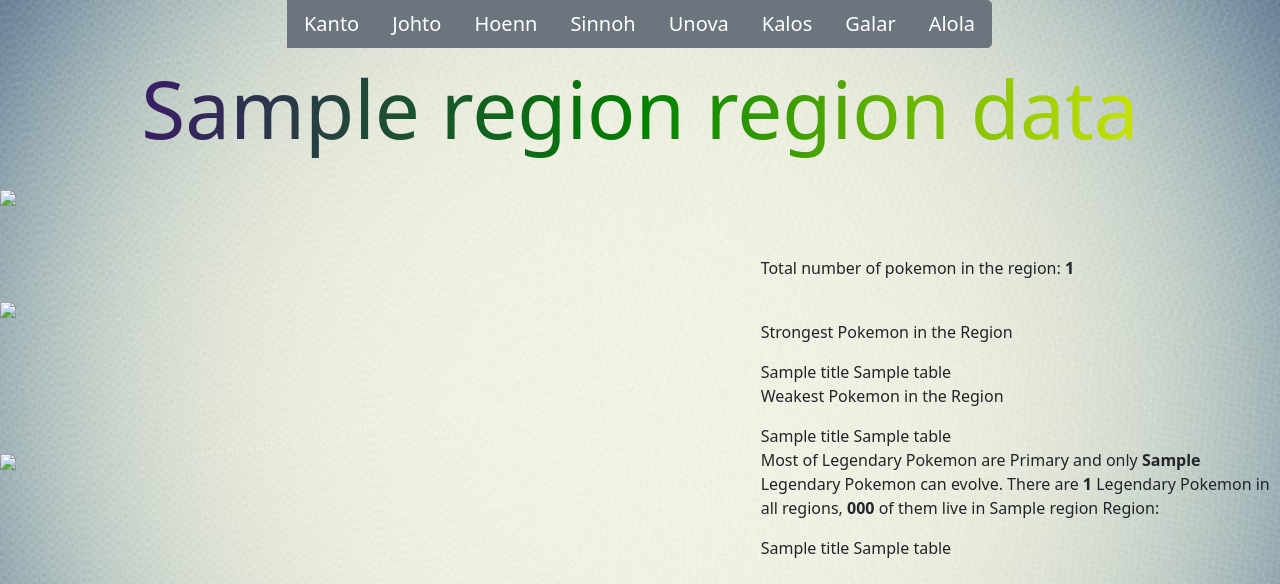
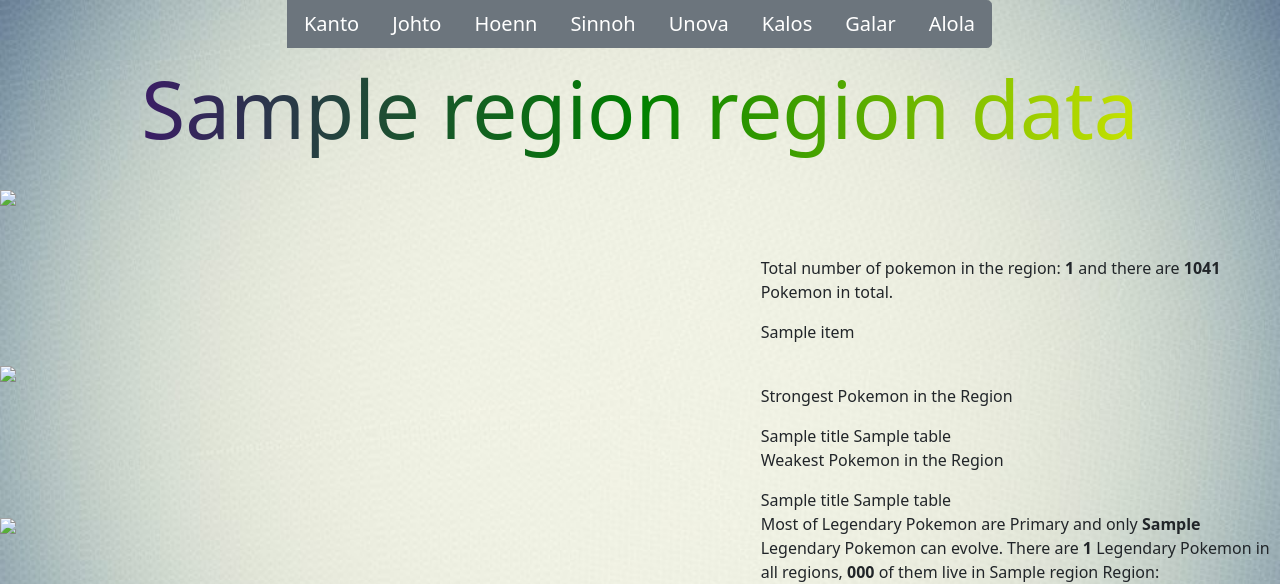
Before and after one commit to wwlodar/PokemonAnalysis, a Flask app: template app/templates/regional.html in a window 1280 px wide. Shown: the top 584 px of the page. Run offline with Flask 2, Linux system fonts and the light colour scheme; the template is opened without the code that fills it: most values are stand-ins (such as "Sample title", 1, 10 or a date in 2020).

Commit message:
08.02.2021

```diff
--- a/app/templates/regional.html
+++ b/app/templates/regional.html
@@ -16,7 +16,11 @@
             <br>
             <br>
             <br>
-            <p>Total number of pokemon in the region:<b> {{pokemon_number}}</b></p>
+            <p>Total number of pokemon in the region:<b> {{pokemon_number}}</b>
+                and there are <b>1041</b> Pokemon in total. </p>
+            {% for item in popular_pokemon %}
+            <p>{{item}}</p>
+            {% endfor %}
         </div>
     </div>
     <div class="row">
--- a/app/views.py
+++ b/app/views.py
@@ -17,6 +17,7 @@ def regionals():
     evolution_data = regional_plots.pokemon_evolution_ratio(df, region)
     pokemon_number = models.number_of_pokemon(df,region)
     best = models.best_pokemon(df,region)
+    popular_pokemon = models.popular_pokemon(df)
     worst = models.worst_pokemon(df, region)
     total_number_of_legendary_pokemon = models.total_number_of_legendary_pokemon(df)
     number_of_legendary_pokemon = models.number_of_legendary_pokemon(df,region)
@@ -27,6 +28,7 @@ def regionals():
                            pokemon_number=pokemon_number, total_number_of_legendary_pokemon=total_number_of_legendary_pokemon,
                            number_of_legendary_pokemon=number_of_legendary_pokemon,
                            legendary_evolved=legendary_evolved,
+                           popular_pokemon=popular_pokemon,
                            tables=[best.to_html(index=False, classes="mystyle")],
                            table2=[worst.to_html(index=False, classes="mystyle")],
                            table3=[legendary_table.to_html(index=False, classes="mystyle")],
```
Also changed, not shown: app/models.py (+9 -0 lines), app/regional_plots.py (+0 -9 lines).
